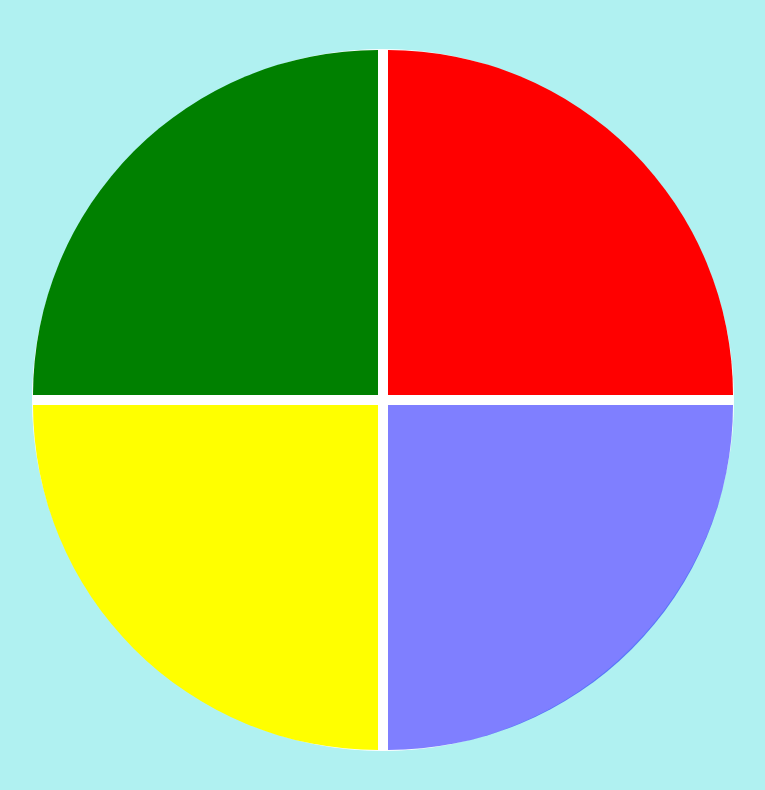
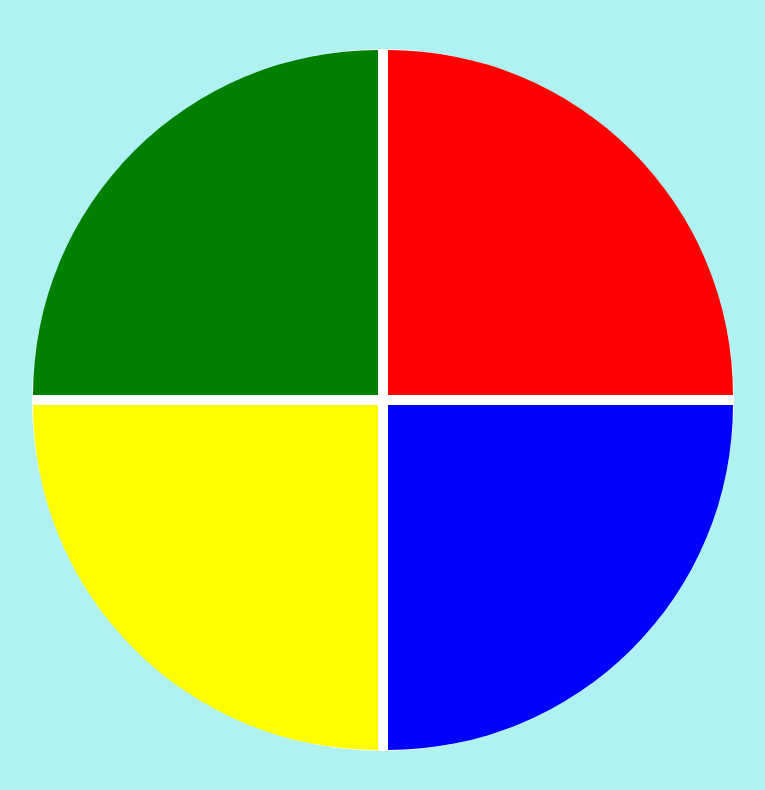
Before and after one commit to kauekaj/Jogo-da-Memoria-Genius, a plain HTML site: page index.html in a window 1280 px wide. Shown: the whole page, without its empty margins (257-1022 px from the left). Drawn offline with Linux system fonts and the light colour scheme.

Commit message:
fixing lightColor bug

```diff
--- a/script.js
+++ b/script.js
@@ -32,7 +32,7 @@ let lightColor = (element, number) => {
     }, number - 250);
     setTimeout(() => {
         element.classList.remove('selected');
-    });
+    }, number + 150);
 }
 
 //Checa se os botões clicados são os mesmos da ordem gerada no jogo
--- a/style.css
+++ b/style.css
@@ -52,5 +52,5 @@ body {
 }
 
 .selected {
-    opacity: 0.5;
+    opacity: 0.4;
 }
```
